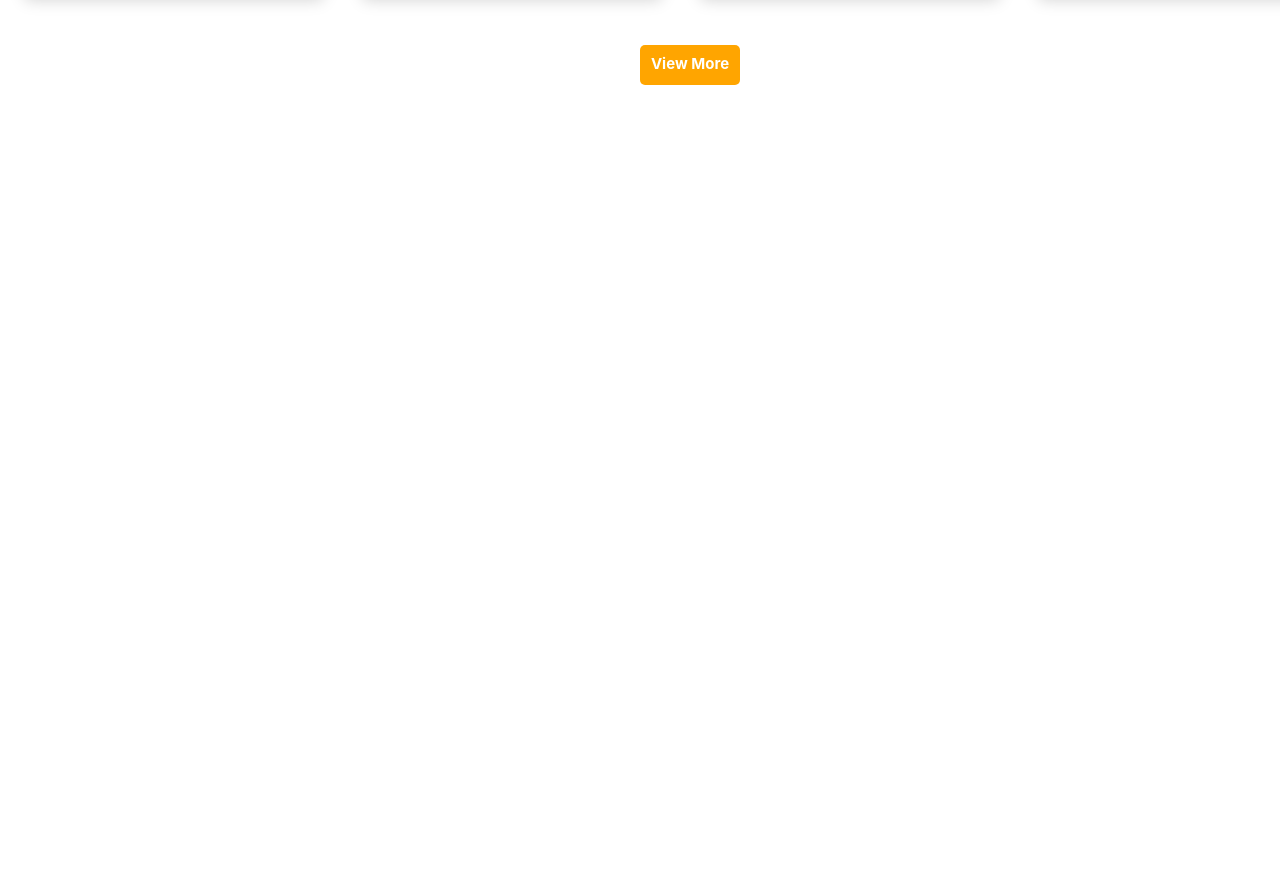
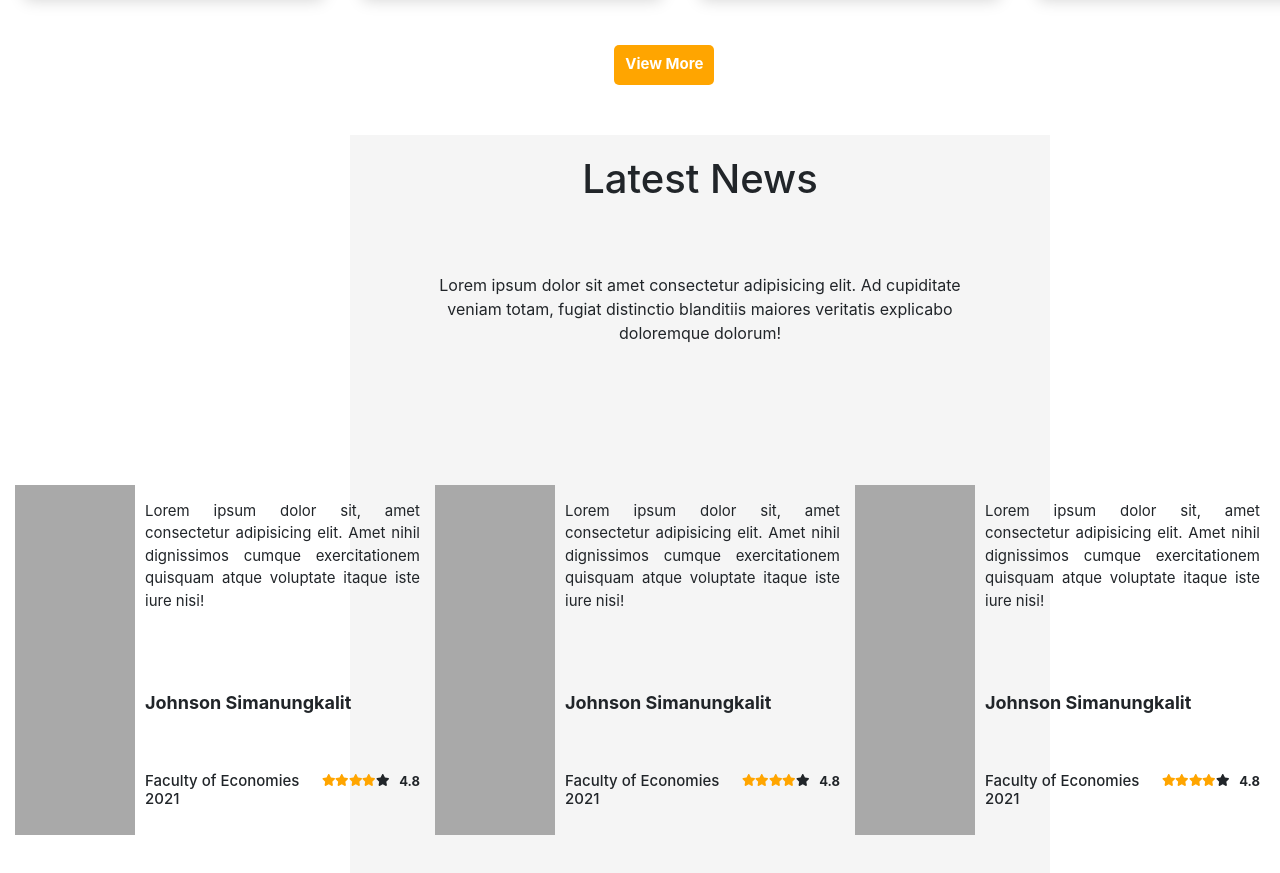
Before and after one commit to arr-atiq/react-book-store-website, a React (Create React App) app: page / in a window 1280 px wide. Shown: the part 2420-3293 px from the top of the page. Before the commit the page ends 2505 px from the top, so only its background shows below. Built offline with nearby package versions, Linux system fonts and the light colour scheme.

Commit message:
added customer says part

```diff
--- a/src/App.js
+++ b/src/App.js
@@ -4,6 +4,7 @@ import 'bootstrap/dist/css/bootstrap.min.css';
 import CardProduct from './Components/CardProduct/CardProduct';
 import FeatureProduct from './Components/FeatureProduct/FeatureProduct';
 import LatestNews from './Components/LatestNews/LatestNews';
+import CustomerSaid from './Components/CustomerSaid/CustomerSaid';
 
 const App = () => {
   return (
@@ -12,6 +13,7 @@ const App = () => {
       <CardProduct></CardProduct>
       <FeatureProduct></FeatureProduct>
       <LatestNews></LatestNews>
+      <CustomerSaid></CustomerSaid>
     </div>
   );
 };
--- /dev/null
+++ b/src/Components/CustomerSaid/Customer.css
@@ -0,0 +1,67 @@
+.backgroundDiv{
+    width: 700px;
+    height: 800px;
+    margin-top: 50px;
+    margin-left: 350px;
+    background-color: whitesmoke;
+}
+.backgroundDiv .customer-title h1{
+    padding: 20px;
+    text-align: center;
+}
+.backgroundDiv .customer-title p{
+    text-align: center;
+    margin-top: 50px;
+    padding: 0 80px;
+}
+.mainDiv{
+   background-color: transparent;
+   margin-top: -450px;
+}
+.customer-says{
+    display: grid;
+    grid-template-columns: repeat(3, 1fr);
+    margin-right: 20px;
+}
+.customer-main{
+    display: flex;
+    margin-left: 15px;
+}
+.card-customer-image img{
+    width: 120px;
+    height: 350px;
+}
+.customer-paragraphDiv{
+    /* padding: 20px; */
+    margin-top: 15px;
+    margin-left: 10px;
+}
+.customer-paragraphDiv p{
+    text-align: justify;
+    font-size: 15px;
+}
+.customer-paragraphDiv h1{
+    margin-top: 80px;
+    font-size: 18px;
+    font-weight: bold;
+}
+.customer-review i{
+    font-size: 12px;
+    margin-top: 50px;
+}
+.customer-review{
+    display: flex;
+}
+.customer-review h4{
+    font-size: 15px;
+    margin-top: 50px;
+}
+.customer-review .countN{
+    font-size: 13px;
+    margin-left: 10px;
+    font-weight: bold;
+    margin-top: 52px;
+}
+.customer-review .istar{
+    color: orange;
+}
--- /dev/null
+++ b/src/Components/CustomerSaid/CustomerSaid.js
@@ -0,0 +1,90 @@
+import React from 'react';
+import './Customer.css'
+import image from '../../Images/gray.jpg'
+import { FontAwesomeIcon } from '@fortawesome/react-fontawesome';
+import { faStar } from '@fortawesome/free-solid-svg-icons';
+
+const CustomerSaid = () => {
+    return (
+        <div>
+            <div className="backgroundDiv">
+                <div className="customer-title">
+                    <h1>Latest News</h1>
+                    <p>Lorem ipsum dolor sit amet consectetur adipisicing elit. Ad cupiditate veniam totam, fugiat distinctio blanditiis maiores veritatis explicabo doloremque dolorum!</p>
+                </div>
+            </div>
+            <div className="mainDiv">
+                <div className="customer-says">
+                    <div className="customer-main">
+                        <div className="card-customer-image">
+                            <img src={image} alt="" />
+                        </div>
+                        <div className="customer-all-items">
+                            <div className="customer-card-body">
+                                <div className="customer-paragraphDiv">
+                                    <p>Lorem ipsum dolor sit, amet consectetur adipisicing elit. Amet nihil dignissimos cumque exercitationem quisquam atque voluptate itaque iste iure nisi!</p>
+                                    <h1>Johnson Simanungkalit</h1>
+                                    <div className="customer-review">
+                                        <h4>Faculty of Economies 2021</h4>
+                                        <i className="istar"><FontAwesomeIcon icon={faStar} /></i>
+                                        <i className="istar"><FontAwesomeIcon icon={faStar} /></i>
+                                        <i className="istar"><FontAwesomeIcon icon={faStar} /></i>
+                                        <i className="istar"><FontAwesomeIcon icon={faStar} /></i>
+                                        <i className="iblank"><FontAwesomeIcon icon={faStar} /></i>
+                                        <h5 className="countN">4.8</h5>
+                                    </div>
+                                </div>
+                            </div>
+                        </div>
+                    </div>
+                    <div className="customer-main">
+                        <div className="card-customer-image">
+                            <img src={image} alt="" />
+                        </div>
+                        <div className="customer-all-items">
+                            <div className="customer-card-body">
+                                <div className="customer-paragraphDiv">
+                                    <p>Lorem ipsum dolor sit, amet consectetur adipisicing elit. Amet nihil dignissimos cumque exercitationem quisquam atque voluptate itaque iste iure nisi!</p>
+                                    <h1>Johnson Simanungkalit</h1>
+                                    <div className="customer-review">
+                                        <h4>Faculty of Economies 2021</h4>
+                                        <i className="istar"><FontAwesomeIcon icon={faStar} /></i>
+                                        <i className="istar"><FontAwesomeIcon icon={faStar} /></i>
+                                        <i className="istar"><FontAwesomeIcon icon={faStar} /></i>
+                                        <i className="istar"><FontAwesomeIcon icon={faStar} /></i>
+                                        <i className="iblank"><FontAwesomeIcon icon={faStar} /></i>
+                                        <h5 className="countN">4.8</h5>
+                                    </div>
+                                </div>
+                            </div>
+                        </div>
+                    </div>
+                    <div className="customer-main">
+                        <div className="card-customer-image">
+                            <img src={image} alt="" />
+                        </div>
+                        <div className="customer-all-items">
+                            <div className="customer-card-body">
+                                <div className="customer-paragraphDiv">
+                                    <p>Lorem ipsum dolor sit, amet consectetur adipisicing elit. Amet nihil dignissimos cumque exercitationem quisquam atque voluptate itaque iste iure nisi!</p>
+                                    <h1>Johnson Simanungkalit</h1>
+                                    <div className="customer-review">
+                                        <h4>Faculty of Economies 2021</h4>
+                                        <i className="istar"><FontAwesomeIcon icon={faStar} /></i>
+                                        <i className="istar"><FontAwesomeIcon icon={faStar} /></i>
+                                        <i className="istar"><FontAwesomeIcon icon={faStar} /></i>
+                                        <i className="istar"><FontAwesomeIcon icon={faStar} /></i>
+                                        <i className="iblank"><FontAwesomeIcon icon={faStar} /></i>
+                                        <h5 className="countN">4.8</h5>
+                                    </div>
+                                </div>
+                            </div>
+                        </div>
+                    </div>
+                </div>
+            </div>
+        </div>
+    );
+};
+
+export default CustomerSaid;
--- a/src/Components/LatestNews/LatestNews.css
+++ b/src/Components/LatestNews/LatestNews.css
@@ -58,7 +58,7 @@
 }
 .view-more{
     margin-top: 30px;
-    margin-left: 50%;
+    margin-left: 48%;
     background-color: orange;
     width: 100px;
     height: 40px;
--- a/src/Components/LatestNews/LatestNews.js
+++ b/src/Components/LatestNews/LatestNews.js
@@ -1,8 +1,6 @@
 import React from 'react';
 import image from '../../Images/gray.jpg';
 import './LatestNews.css';
-import { FontAwesomeIcon } from '@fortawesome/react-fontawesome';
-import { faCartPlus } from '@fortawesome/free-solid-svg-icons';
 
 const LatestNews = () => {
     return (
```
